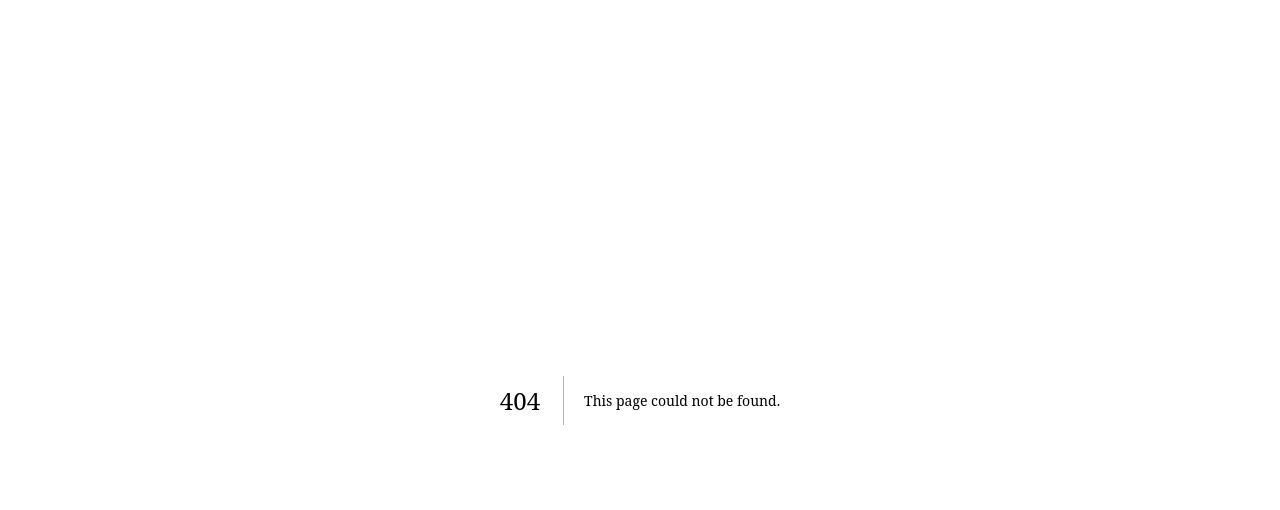
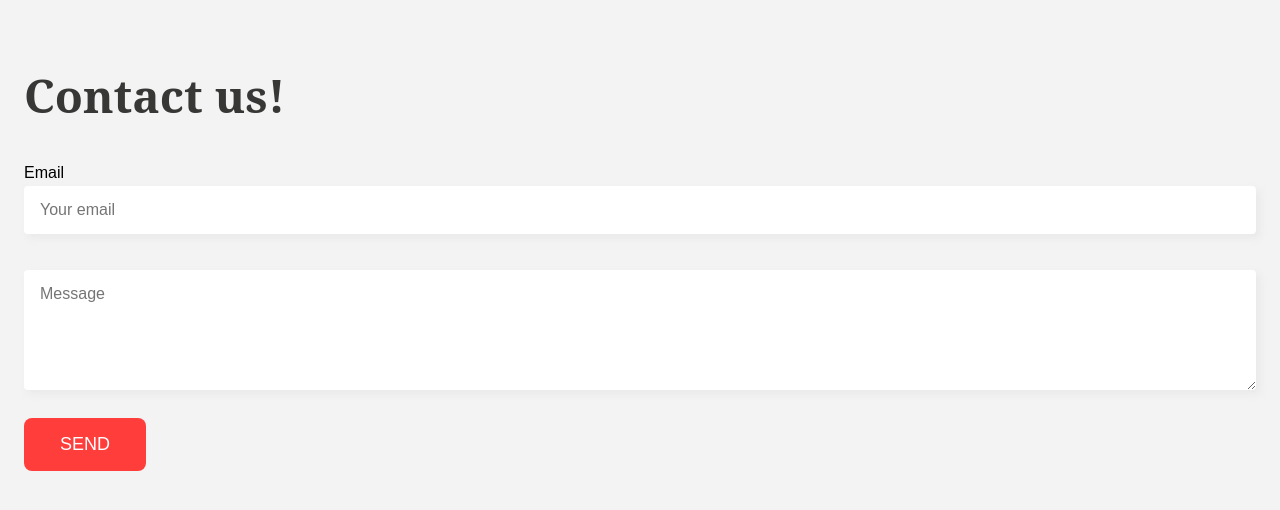
Before and after one commit to KaveTech/kavetech.github.io, a Next.js app: page /components/form in a window 1280 px wide. Before the commit this address had no page. Shown: the top 510 px of the page. Built offline with nearby package versions, Linux system fonts and the light colour scheme.

Commit message:
Update home

```diff
--- /dev/null
+++ b/pages/components/form.js
@@ -0,0 +1,30 @@
+import styles from '../../styles/Form.module.scss'
+
+
+export default function Form() {
+  return (
+    <div className={styles.form}>
+        <h2>Contact us!</h2>
+            <div className={styles.labelbox}>
+                <label>Email</label>
+                <input
+                    type='email'
+                    name='email'
+                    className='form-control formInput'
+                    placeholder='Your email'
+                ></input>
+            </div>
+            <div className={styles.labelbox}>
+                <textarea
+                    rows={4}
+                    name='message'
+                    className='form-control formInput'
+                    placeholder='Message'
+                ></textarea>
+            </div>
+            <div className={styles.submitbox}>
+                <button className='submit-btn' type='submit'>Send</button>
+            </div>
+        </div>
+  )
+}
--- a/pages/components/hero.js
+++ b/pages/components/hero.js
@@ -6,7 +6,7 @@ import { useLocomotiveScroll } from 'react-locomotive-scroll'
 export default function Hero() {
     const { scroll } = useLocomotiveScroll()
   return (
-    <div className={styles.hero}  data-scroll-section>
+    <div className={styles.hero} data-scroll-section>
         <div className={styles.container} >
         <h1 className={styles.title} data-scroll data-scroll-speed="3">
         <span className={styles.headsmall} data-scroll-delay="4">WE MAKE</span>
--- /dev/null
+++ b/styles/Form.module.scss
@@ -0,0 +1,43 @@
+.form{
+    background-color: #F3F3F3;
+    padding: 48px 24px 96px;
+    h2{
+        font-size: 46px;
+        color: #373736;
+        margin-top: 16px;
+    }
+    input, textarea{
+        width: 100%;
+        background: #FFFFFF;
+        box-shadow: 4px 4px 6px 0 rgba(225,225,225,0.50);
+        border-radius: 4px;
+        color: #373736;
+        border: none;
+        padding: 12px 16px;
+        line-height: 24px;
+        font-size: 16px;
+        font-family: 'Poppins', sans-serif;
+    }
+
+    label{
+        margin-bottom: 4px;
+        display: block;
+    }
+    .labelbox{
+        margin-top: 36px;
+    }
+    .submitbox{
+        margin-top: 24px;
+        button{
+            background-color: #FF3D3A;
+            color: #fff;
+            font-size: 18px;
+            border: none;
+            text-align: center;
+            border-radius: 8px;
+            padding: 16px 36px;
+            cursor: pointer;
+            text-transform: uppercase;
+        }
+    }
+}
--- a/styles/globals.scss
+++ b/styles/globals.scss
@@ -90,3 +90,7 @@ html.has-scroll-dragging {
   [data-scroll-direction="horizontal"] .c-scrollbar_thumb {
     right: auto;
     bottom: 0; }
+
+.center{
+  text-align: center;
+}
```
Also changed, not shown: pages/components/footer.js (added, +24 -0 lines), pages/components/hiring.js (added, +17 -0 lines), pages/index.js (+60 -19 lines), styles/Home.module.scss (+53 -0 lines).
